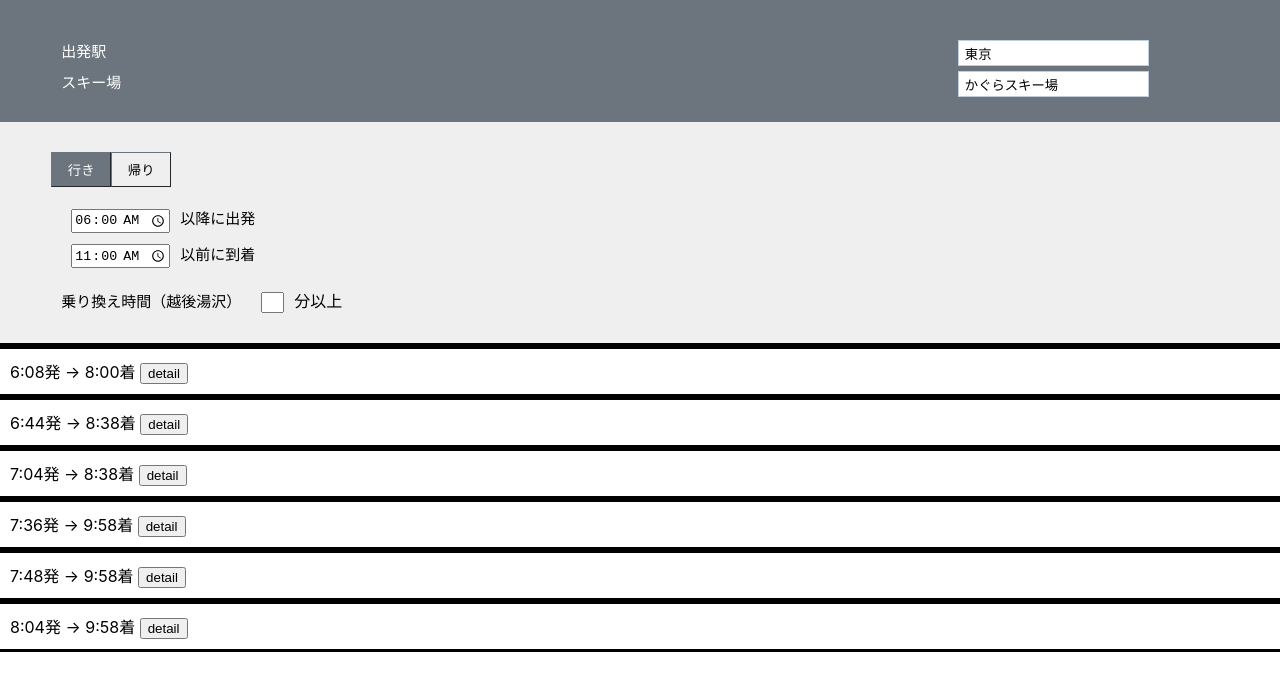
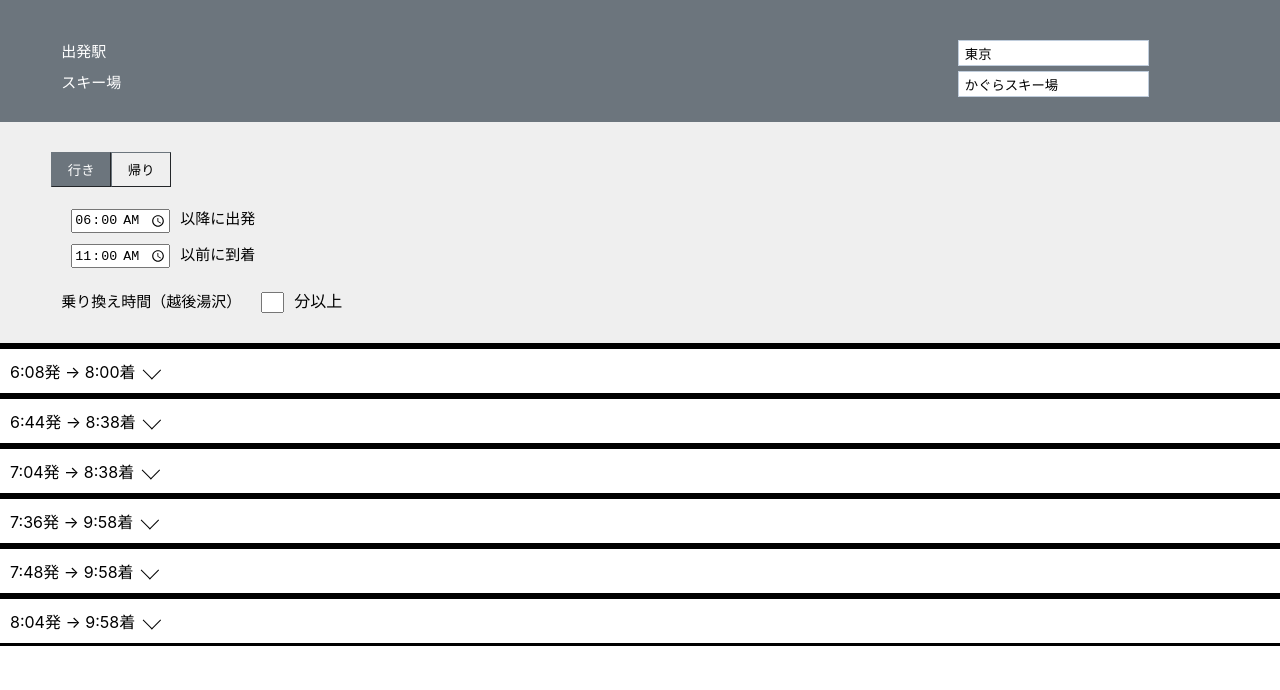
Before and after one commit to knogu/way2ski, a React (Create React App) app: page / in a window 1280 px wide. Shown: the top 690 px of the page. Built offline with nearby package versions, Linux system fonts and the light colour scheme; the HTML template or start-up script is replaced by a standard one.

Commit message:
add arrow according to whether each candiddate is open or not

```diff
--- a/src/App.css
+++ b/src/App.css
@@ -79,3 +79,26 @@ input {
   background-color: #6C757D;
   color: white;
 }
+
+.summary button {
+  display: inline-block;
+  vertical-align: middle;
+  color: white;
+  line-height: 1;
+  width: 1em;
+  height: 1em;
+  border: 0.1em solid black;
+  border-left: 0;
+  border-bottom: 0;
+  box-sizing: border-box;
+  background-color: white;
+  margin-left: 5px;
+}
+
+.summary .inactive {
+  transform: translateY(-25%) rotate(135deg);
+}
+
+.summary .active {
+  transform: translateY(25%) rotate(-45deg);
+}
--- a/src/components/TripCandidate.tsx
+++ b/src/components/TripCandidate.tsx
@@ -17,7 +17,7 @@ export const TripCandidate = (props: TripCandidateProps) => {
     return (
         <div className="trip-candidate">
             <div className="summary">
-                <p>{totalDepartureTime}発 → {totalArrivalTime}着 <span><button onClick={handleDetailClick}>detail</button></span></p>
+                <p>{totalDepartureTime}発 → {totalArrivalTime}着 <button onClick={handleDetailClick} className={isDetailDisplayed ? "active" : "inactive"}></button></p>
             </div>
 
             {props.legProps.map((legProp, i) => {
```
